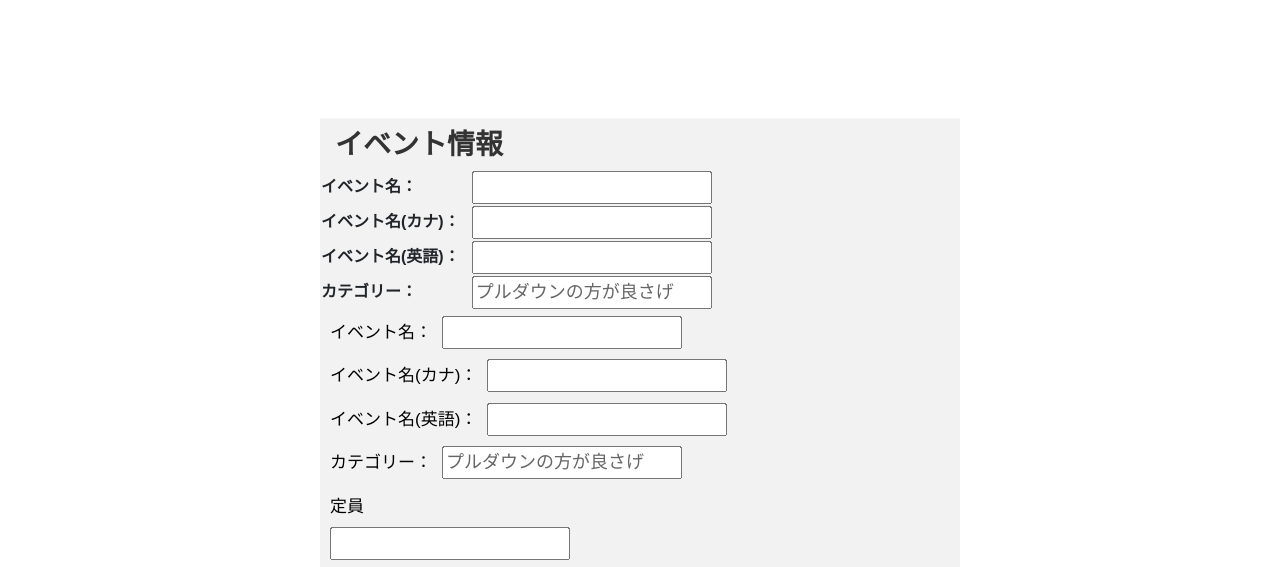
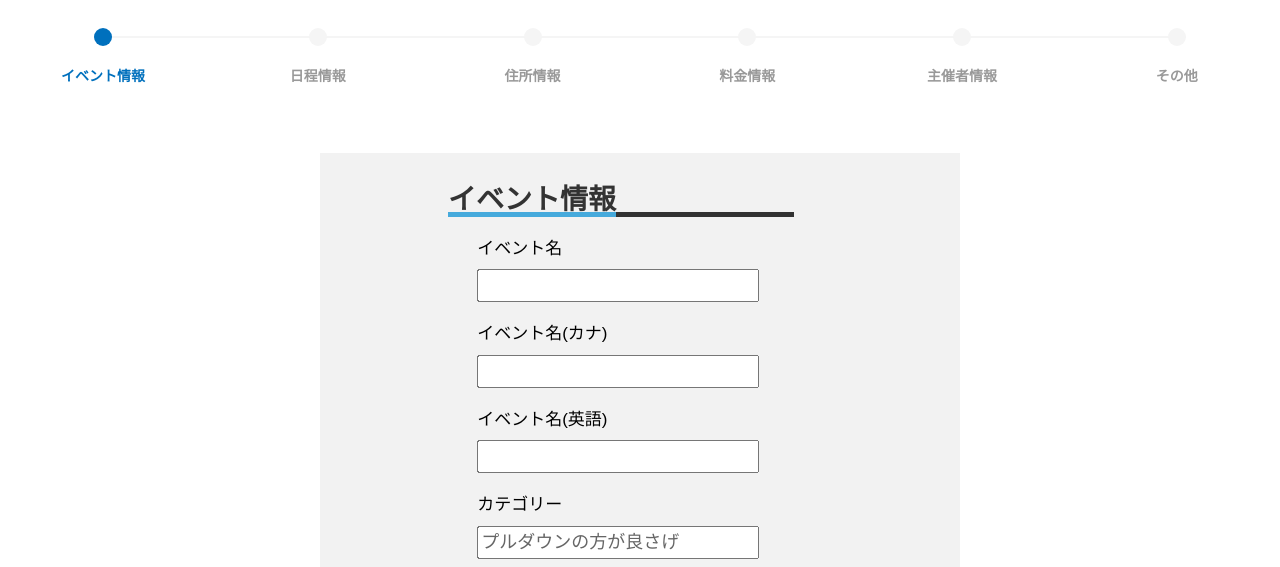
Before and after one commit to shiiku419/event_catalogue, a website: page theme/post.html in a window 1280 px wide. Shown: the part 196-763 px from the top of the page. Drawn offline with Linux system fonts and the light colour scheme; some packages are replaced by stand-ins of ours; a web font is replaced by a local one.

Commit message:
fix a form design and add step bar

```diff
--- a/theme/css/post.css
+++ b/theme/css/post.css
@@ -264,13 +264,73 @@ a:hover {
   color: #5672f9;
 }
 
+.progressbar {
+  position: relative;
+  margin: 0;
+  padding: 0;
+  display: flex;
+  flex-wrap: wrap;
+  justify-content: space-between;
+  transform: translate(0,-100%);
+}
+.progressbar li {
+  position: relative;
+  list-style-type: none;
+  text-align: center;
+  text-transform: uppercase;
+  width: 16.111%;
+  color: #999999;
+  font-weight: bold;
+}
+.progressbar li:before {
+  display: block;
+  width: 18px;
+  height: 18px;
+  margin: 7px auto 20px auto;
+  content: '';
+  text-align: center;
+  border-radius: 50%;
+  background-color: #F5F5F5;
+}
+.progressbar li:after {
+  position: absolute;
+  z-index: -1;
+  top: 15px;
+  left: -50%;
+  width: 100%;
+  height: 2px;
+  content: '';
+  background-color: #F5F5F5;
+}
+.progressbar li:first-child:after {
+  content: none;
+}
+.progressbar li.active,
+.progressbar li.complete{
+  color: #0070BD;
+}
+.progressbar li.active:before,
+.progressbar li.complete:before {
+  background-color: #0070BD;
+}
+.progressbar li.active:after,
+.progressbar li.complete:after {
+  background-color: #0070BD;
+}
+
 .form-area {
   background-color: #f2f2f2;
-  position: absolute;
+  /* position: absolute; */
   top: 0;
   left: 0;
-  transform: translate(50%, 10%);
+  padding-bottom: 5vh;
+  margin-bottom: 5vh;
+  transform: translate(50%, 0%);
   width: 50%;
+}
+
+.detail-form{
+  transform: translate(23%);
 }
 
 .f1 {
@@ -284,8 +344,28 @@ textarea {
 
 .form-item {
   font-size: 28px;
-  margin-top: 10px;
-  margin-left: 15px;
+  padding-top: 30px;
+  margin-left: 10vw;
+  margin-bottom: 15px;
+  overflow:hidden;
+  position: relative;
+  width: 27vw;
+}
+
+.form-item:before,
+.form-item:after{
+  position: absolute;
+  width: 100%;
+  bottom: 0;
+  content: '';
+}
+
+.form-item:before{
+  border-bottom: 5px solid #46aadc;
+}
+
+.form-item:after{
+  border-bottom: 5px solid #323232;
 }
 
 
@@ -297,13 +377,20 @@ textarea {
 .f1 label {
   color: #000;
   margin-left: 10px;
-  margin-top: 10px;
+  margin-top: 4px;
   font-size: 17px;
 }
 
 input {
   margin-left: 10px;
   font-size: 18px;
+  margin-bottom: 15px;
+  width: 22vw;
+}
+
+.address-search{
+  margin-left: 1.2vw;
+  font-size: 17px;
 }
 
 .form-control {
--- a/theme/post.html
+++ b/theme/post.html
@@ -83,87 +83,88 @@
     <button type="submit" class="btn btn-primary font-weight-bold mt-3">投稿</button>
   </div>
 
+  <ul class="progressbar">
+    <li class="active">イベント情報</li>
+    <li class="">日程情報</li>
+    <li>住所情報</li>
+    <li>料金情報</li>
+    <li>主催者情報</li>
+    <li>その他</li>
+  </ul>
+
   <form class="form-area">
     <div class="f1">
       <h3 class="form-item">イベント情報</h3>
-      <table>
-        <tr>
-          <th>イベント名：</th>
-          <td><input type="text" name="event-name"></td>
-        </tr>
-        <tr>
-          <th>イベント名(カナ)：</th>
-          <td><input type="text" name="event-name-kana"></td>
-        </tr>
-        <tr>
-          <th>イベント名(英語)：</th>
-          <td><input type="text" name="event-name-eng"></td>
-        </tr>
-        <tr>
-          <th>カテゴリー：</th>
-          <td><input type="text" name="category" value="プルダウンの方が良さげ"></td>
-        </tr>
-      </table>
-      <label for="event-name">イベント名：</label><input type="text" name="event-name"><br>
-      <label for="event-name-kana">イベント名(カナ)：</label><input type="text" name="event-name-kana"><br>
-      <label for="event-name-eng">イベント名(英語)：</label><input type="text" name="event-name-eng"><br>
-      <label for="category">カテゴリー：</label><input type="text" name="category" value="プルダウンの方が良さげ"><br>
+      <div class="detail-form">
+        <label for="event-name">イベント名</label><br><input type="text" name="event-name"><br>
+        <label for="event-name-kana">イベント名(カナ)</label><br><input type="text" name="event-name-kana"><br>
+        <label for="event-name-eng">イベント名(英語)</label><br><input type="text" name="event-name-eng"><br>
+        <label for="category">カテゴリー</label><br><input type="text" name="category" value="プルダウンの方が良さげ"><br>
         <label for="capacity">定員</label><br><input type="text" name="capacity"><br>
         <label for="url">URL</label><br><input type="url" name="url"><br>
+        <label for="how-to-apply">参加申込方法</label><br><input type="text" name="how-to-apply"><br>
         <label for="apply-end-date">参加申込終了日</label><br><input type="date" name="apply-end-date"><br>
         <label for="apply-end-time">参加申込終了時間</label><br><input type="time" name="apply-end-time"><br>
-      <label for="how-to-apply">参加申込方法</label><br><input type="text" name="how-to-apply"><br>
         <label for="event-info">イベント概要</label><br><textarea name="event-info"></textarea><br>
       </div>
-    <hr>
+    </div>
 
-    <div class="f1">
+    <!-- <div class="f1">
       <h3 class="form-item">日程情報</h3>
+      <div class="detail-form">
         <label for="event-start-date">開始日</label><br><input type="date" name="event-start-date"><br>
         <label for="event-end-date">終了日</label><br><input type="date" name="event-end-date"><br>
         <label for="event-start-time">開始時間</label><br><input type="time" name="event-name"><br>
         <label for="event-end-time">終了時間</label><br><input type="time" name="event-name">
       </div>
-    <hr>
+    </div> -->
 
-    <div class="f1">
+    <!-- <div class="f1">
       <h3 class="form-item">住所情報</h3>
-      <label for="yubin">郵便番号</label><br><input type="text" name="yubin"><button>住所検索</button><br>
+      <div class="detail-form">
+        <label for="yubin">郵便番号</label><br><input type="text" name="yubin"><button
+          class="address-search">住所検索</button><br>
         <label for="prefecture">都道府県名</label><br><input type="text" name="prefecture"><br>
         <label for="town">市区町村名</label><br><input type="text" name="town"><br>
         <label for="ward">区</label><br><input type="text" name="ward"><br>
         <label for="place">場所名称</label><br><input type="text" name="place"><br>
-      <!-- <label for="address">住所</label><input type="text" name="address"> -->
-      <!-- <label for="address-detail">方書</label><input type="text" name="address-detail"> -->
+        <label for="address">住所</label><input type="text" name="address">
+        <label for="address-detail">方書</label><input type="text" name="address-detail">
         <label for="latitude">緯度</label><br><input type="text" name="latitude"><br>
         <label for="longitude">経度</label><br><input type="text" name="longitude"><br>
         <label for="how-to-access">アクセス方法</label><br><input type="text" name="how-to-access"><br>
         <label for="parking-info">駐車場情報</label><br><input type="text" name="parking-info">
       </div>
-    <hr>
+    </div> -->
 
-    <div class="f1">
+    <!-- <div class="f1">
       <h3 class="form-item">料金情報</h3>
+      <div class="detail-form">
         <label for="price(basic)">料金(基本)</label><br><input type="text" name="price(basic)"><br>
         <label for="price(detail)">料金(詳細)</label><br><input type="text" name="price(detail)"><br>
       </div>
-    <hr>
+    </div> -->
 
-    <div class="f1">
+    <!-- <div class="f1">
       <h3 class="form-item">主催者情報</h3>
+      <div class="detail-form">
         <label for="organizer">主催者</label><br><input type="text" name="organizer"><br>
         <label for="contact-name">連絡先名称</label><br><input type="text" name="contact-name"><br>
         <label for="contact-tel">連絡先電話番号</label><br><input type="tel" name="contact-tel"><br>
-      <hr>
       </div>
+    </div> -->
 
-    <div class="f1">
-      <h3>その他</h3>
+    <!-- <div class="f1">
+      <h3 class="form-item">その他</h3>
+      <div class="detail-form">
         <label for="disclosure-date">公開日</label><br><input type="time" name="disclosure-date"><br>
         <label for="update-date">更新日</label><br><input type="time" name="update-date"><br>
         <label for="remarks">備考</label><br><textarea type="text" name="remarks"></textarea><br>
       </div>
+    </div> -->
   </form>
+
+  <button>aaaaa</button>
 
   <!--
 Essential Scripts
@@ -181,6 +182,7 @@ Essential Scripts
   <script src="plugins/google-map/map.js" defer></script>
 
   <script src="js/script.js"></script>
+  <script src="js/post.js"></script>
 
 </body>
 
```
Also changed, not shown: theme/js/post.js (added). Lines whose indentation alone changed are shown as unchanged.
